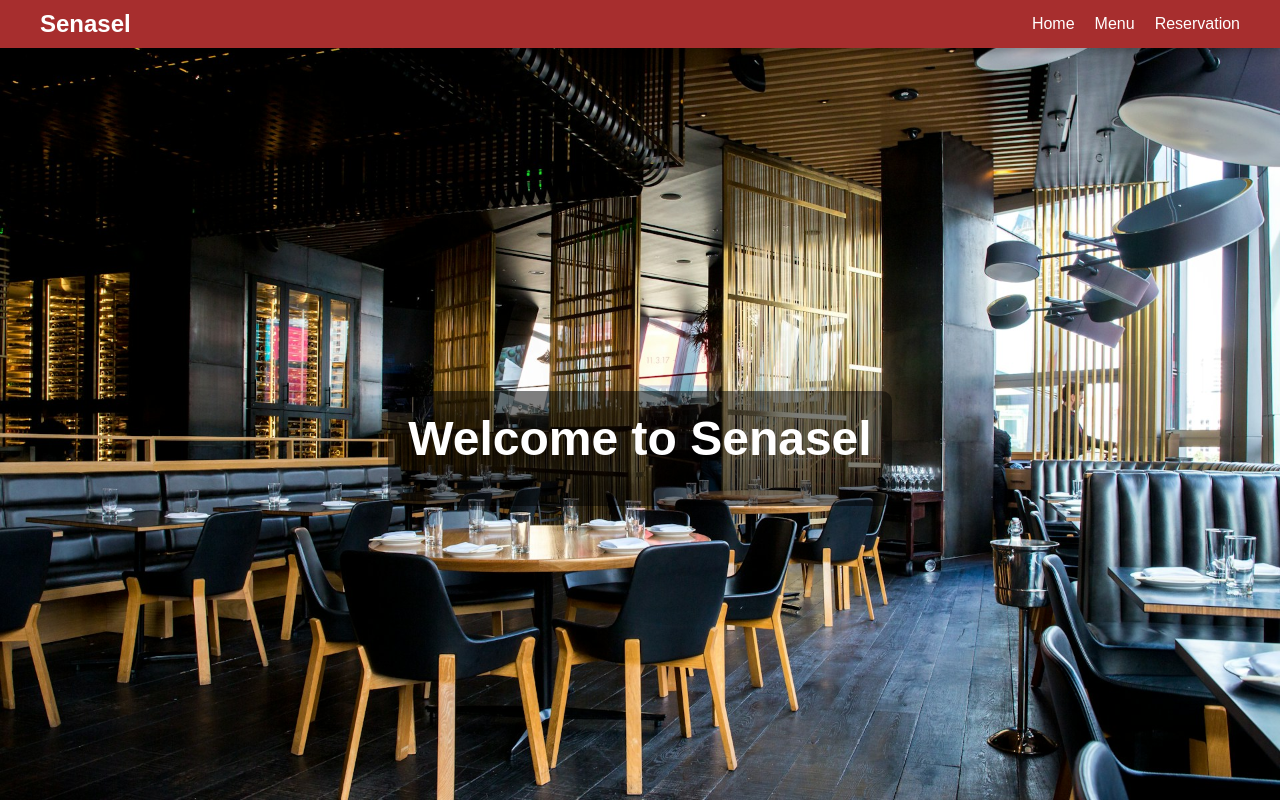
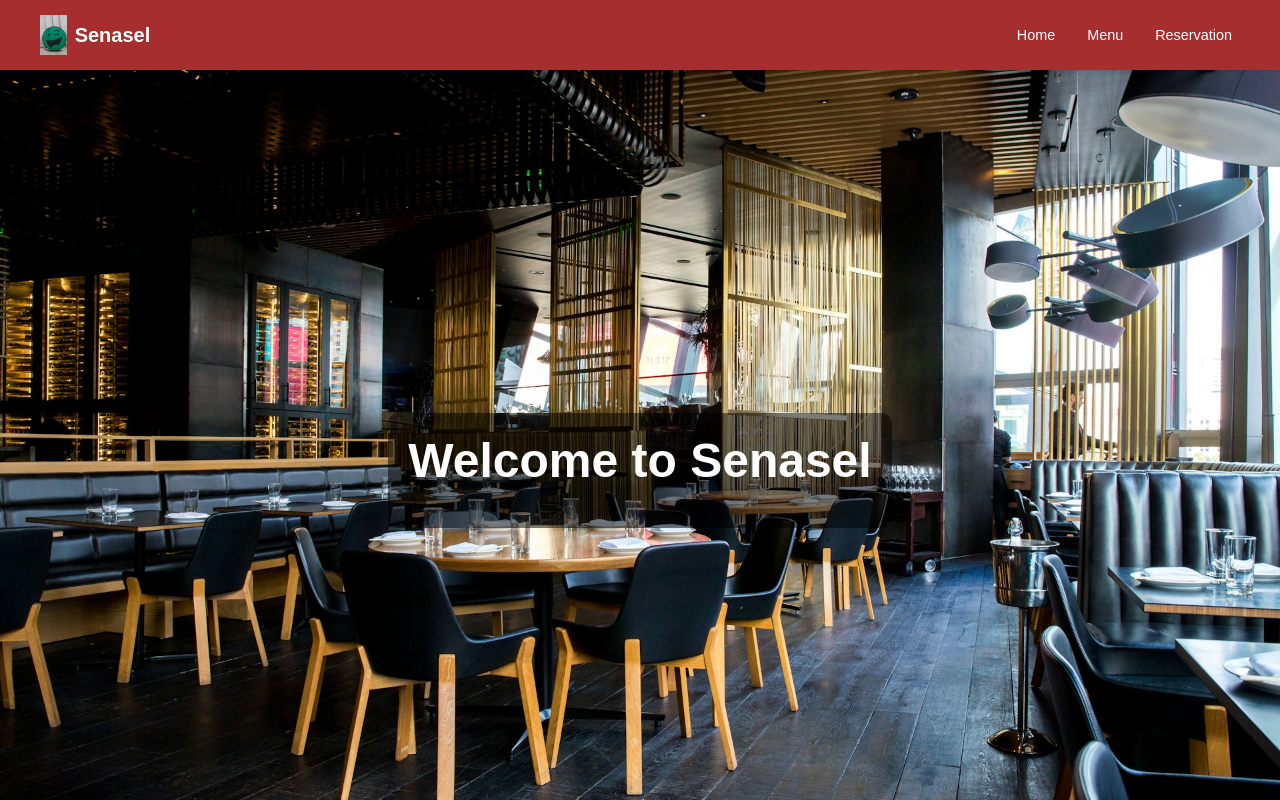
Before and after one commit to Odartey5/senasel, a React (Vite) app: page / in a window 1280 px wide. Shown: the top 800 px of the page. Built offline with nearby package versions, Linux system fonts and the light colour scheme.

Commit message:
contact page updated

```diff
--- a/src/component/Navbar.css
+++ b/src/component/Navbar.css
@@ -1,3 +1,22 @@
+
+
+.navbar-logo {
+  display: flex;
+  align-items: center;
+  gap: 8px;
+  font-size: 1.25rem;
+  font-weight: bold;
+  color: #fff;
+  text-decoration: none;
+}
+
+.nav-logo {
+  height: 40px; /* Adjust this value based on your needs */
+  width: auto;
+  object-fit: contain;
+}
+
+
 /* Navbar.css */
 .navbar {
   position: sticky;
@@ -5,9 +24,9 @@
   width: 100%;
   background-color: #a72e2e;
   color: rgb(169, 48, 48);
-  padding: 10px 20px;
+  padding: 15px 16px; /* Reduced padding */
   z-index: 1000;
-  box-shadow: 0 4px 6px #00000031;
+  box-shadow: 0 2px 4px rgba(0, 0, 0, 0.1); /* Lighter shadow */
 }
 
 .navbar-container {
@@ -16,27 +35,28 @@
   align-items: center;
   max-width: 1200px;
   margin: 0 auto;
+  height: 40px; /* Fixed height */
 }
 
 .navbar-logo {
-  font-size: 1.5rem;
+  font-size: 1.25rem; /* Slightly smaller font */
   font-weight: bold;
   color: #fff;
   text-decoration: none;
-
 }
 
 .navbar-links {
   display: flex;
-  gap: 20px;
+  gap: 16px; /* Reduced gap */
+  align-items: center; /* Center align items */
 }
 
 .nav-link {
   color: #fff;
   text-decoration: none;
-  font-size: 1rem;
-  transition: color 0.3s ease;
-
+  font-size: 0.9rem; /* Smaller font size */
+  transition: color 0.2s ease;
+  padding: 4px 8px; /* Add padding for better touch targets */
 }
 
 .nav-link:hover {
--- a/src/component/Navbar.jsx
+++ b/src/component/Navbar.jsx
@@ -1,12 +1,16 @@
 import React from 'react';
 import { Link } from 'react-router-dom';
-import './Navbar.css'; // Import a CSS file for styling
+import './Navbar.css';
+import logo from '../assets/logo.jpg'; // Import the logo image
 
 const Navbar = () => {
   return (
     <nav className="navbar">
       <div className="navbar-container">
-        <Link className="navbar-logo" to="/">Senasel</Link>
+        <Link className="navbar-logo" to="/">
+          <img src={logo} alt="Senasel Logo" className="nav-logo" />
+          <span>Senasel</span>
+        </Link>
         <div className="navbar-links">
           <Link className="nav-link" to="/">Home</Link>
           <Link className="nav-link" to="/menu">Menu</Link>
```
Also changed, not shown: src/assets/logo.jpg (added).
